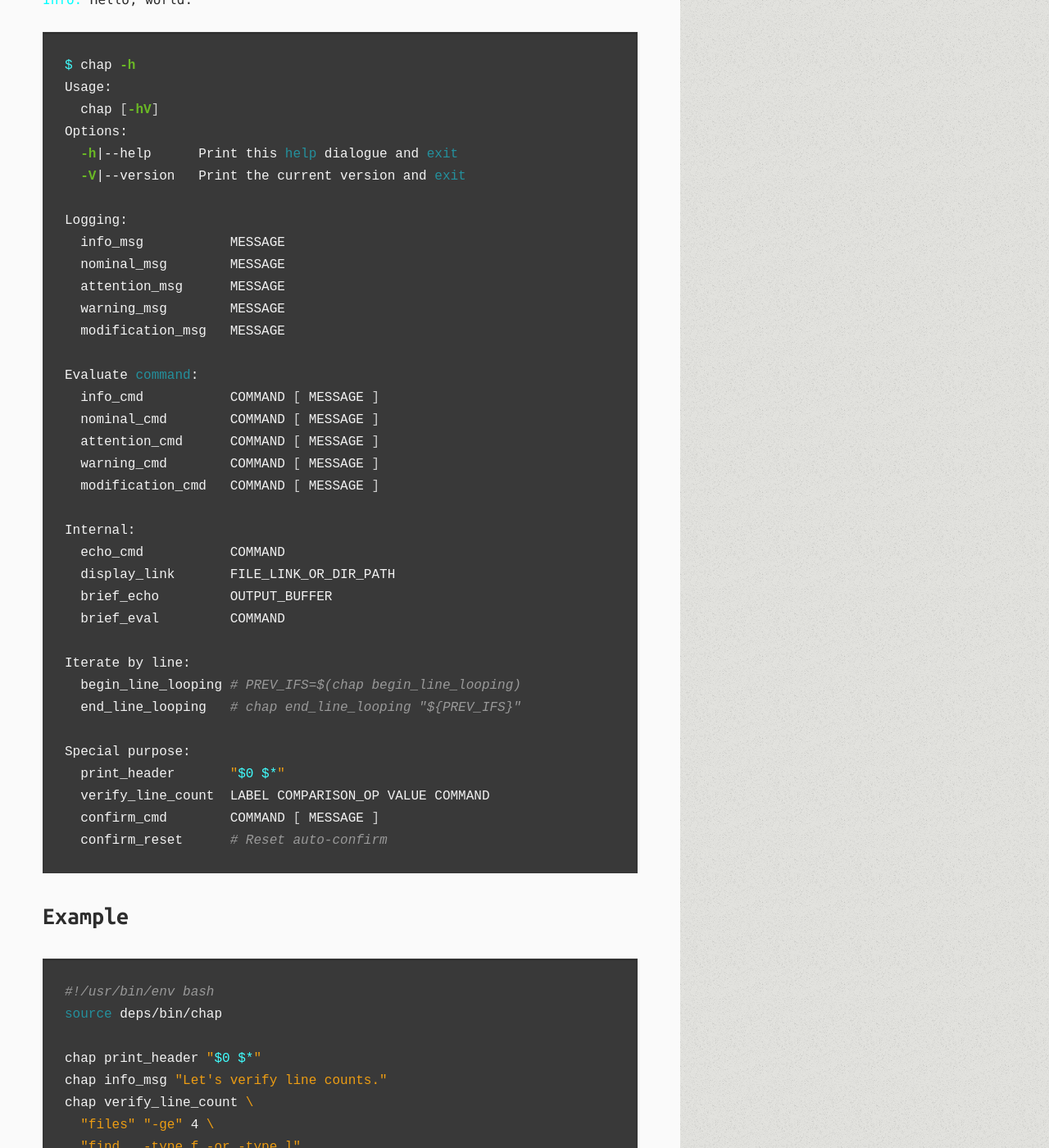
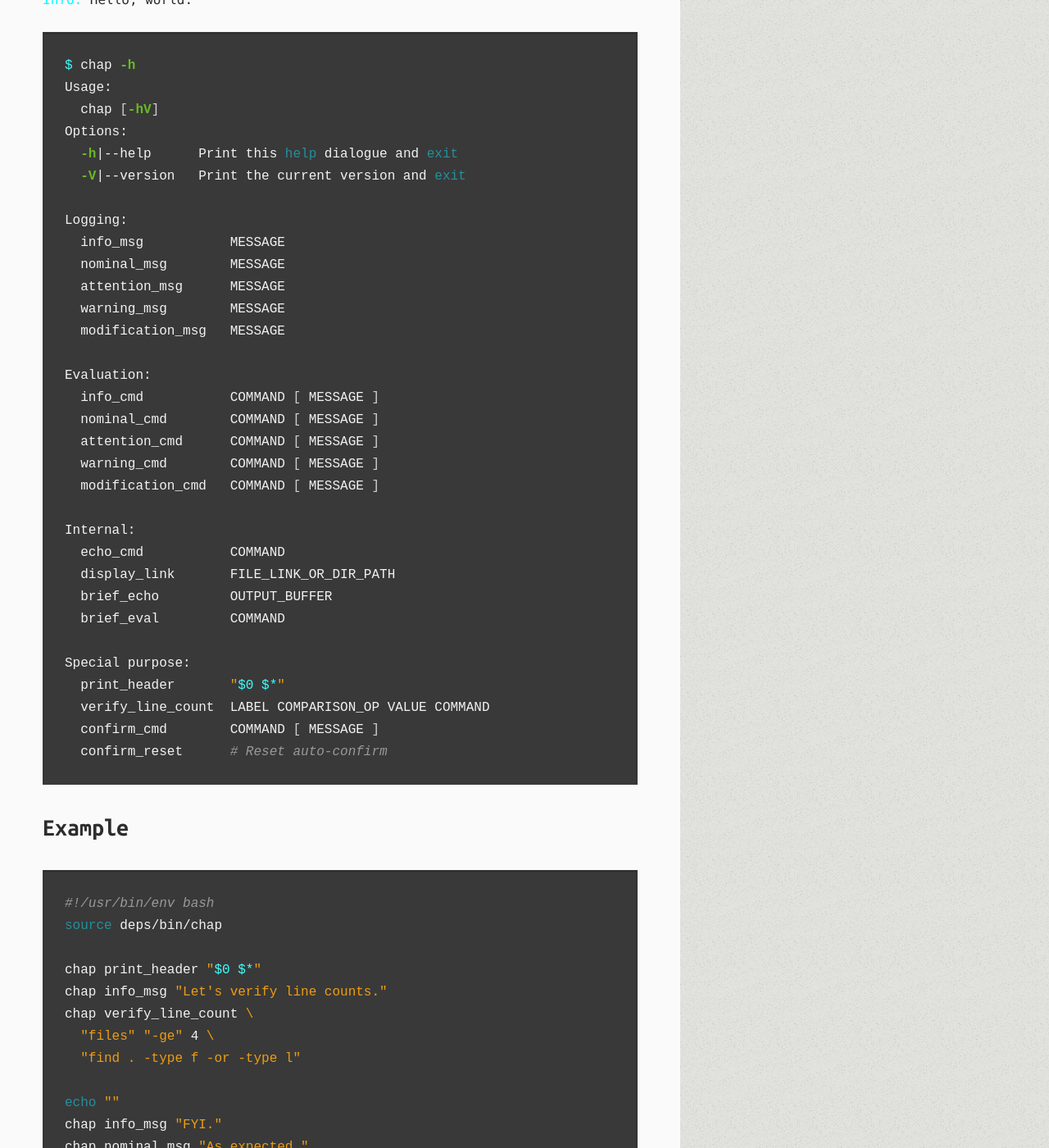
Before and after one commit to bpkg/bpkg.github.io, a Jekyll site: the page built from _posts/2021-05-06-chap.md, in a window 1280 px wide and 1400 px high, scrolled down 747 px. Shown: the whole window at 82% size. Built offline with Jekyll 4.4.1, drawn with Linux system fonts in a browser that asks for light colours; comment, search, counter and statistics services are not loaded; some of the changed text lies outside the part shown.

Commit message:
removed poorly thought out line looping commands

```diff
--- a/_posts/2021-05-06-chap.md
+++ b/_posts/2021-05-06-chap.md
@@ -37,7 +37,7 @@ Logging:
   warning_msg        MESSAGE
   modification_msg   MESSAGE
 
-Evaluate command:
+Evaluation:
   info_cmd           COMMAND [ MESSAGE ]
   nominal_cmd        COMMAND [ MESSAGE ]
   attention_cmd      COMMAND [ MESSAGE ]
@@ -49,10 +49,6 @@ Internal:
   display_link       FILE_LINK_OR_DIR_PATH
   brief_echo         OUTPUT_BUFFER
   brief_eval         COMMAND
-
-Iterate by line:
-  begin_line_looping # PREV_IFS=$(chap begin_line_looping)
-  end_line_looping   # chap end_line_looping "${PREV_IFS}"
 
 Special purpose:
   print_header       "$0 $*"
@@ -83,8 +79,8 @@ chap modification_msg "We're making a change."
 
 echo ""
 chap info_cmd \
-  "grep -A 4 'begin_line_looping {' deps/bin/chap" \
-  "Implementation of begin_line_looping."
+  "grep -A 5 'brief_eval {' deps/bin/chap" \
+  "Implementation of brief_eval."
 
 echo ""
 chap confirm_cmd "find . -name '*.sh'" \
@@ -111,12 +107,13 @@ chap confirm_cmd "find . -name '*.sh'" \
 <span style="color:red">Warning:</span> Something's wrong.<br />
 <span style="color:purple">Modification:</span> We're making a change.<br />
 
-<span style="color:cyan">Info:</span> Implementation of begin_line_looping.<br />
-<span style="color:blue">grep -A 4 'begin_line_looping {' deps/bin/chap</span><br />
-function chap_begin_line_looping {<br />
-&nbsp; SAVEIFS=${IFS}<br />
-&nbsp; IFS=$(echo -en "\n\b")<br />
-&nbsp; echo "${SAVEIFS}"<br />
+<span style="color:cyan">Info:</span> Implementation of brief_eval.<br />
+<span style="color:blue">grep -A 5 'brief_eval {' deps/bin/chap</span><br />
+function chap_brief_eval {<br />
+&nbsp; CMD=$1<br />
+&nbsp; OUTPUT=$(eval "${CMD}")<br />
+&nbsp; <br />
+&nbsp; chap_brief_echo "${OUTPUT}"<br />
 }<br />
 
 <span style="color:cyan">Info:</span> Prompt to confirm or skip.<br />
```
